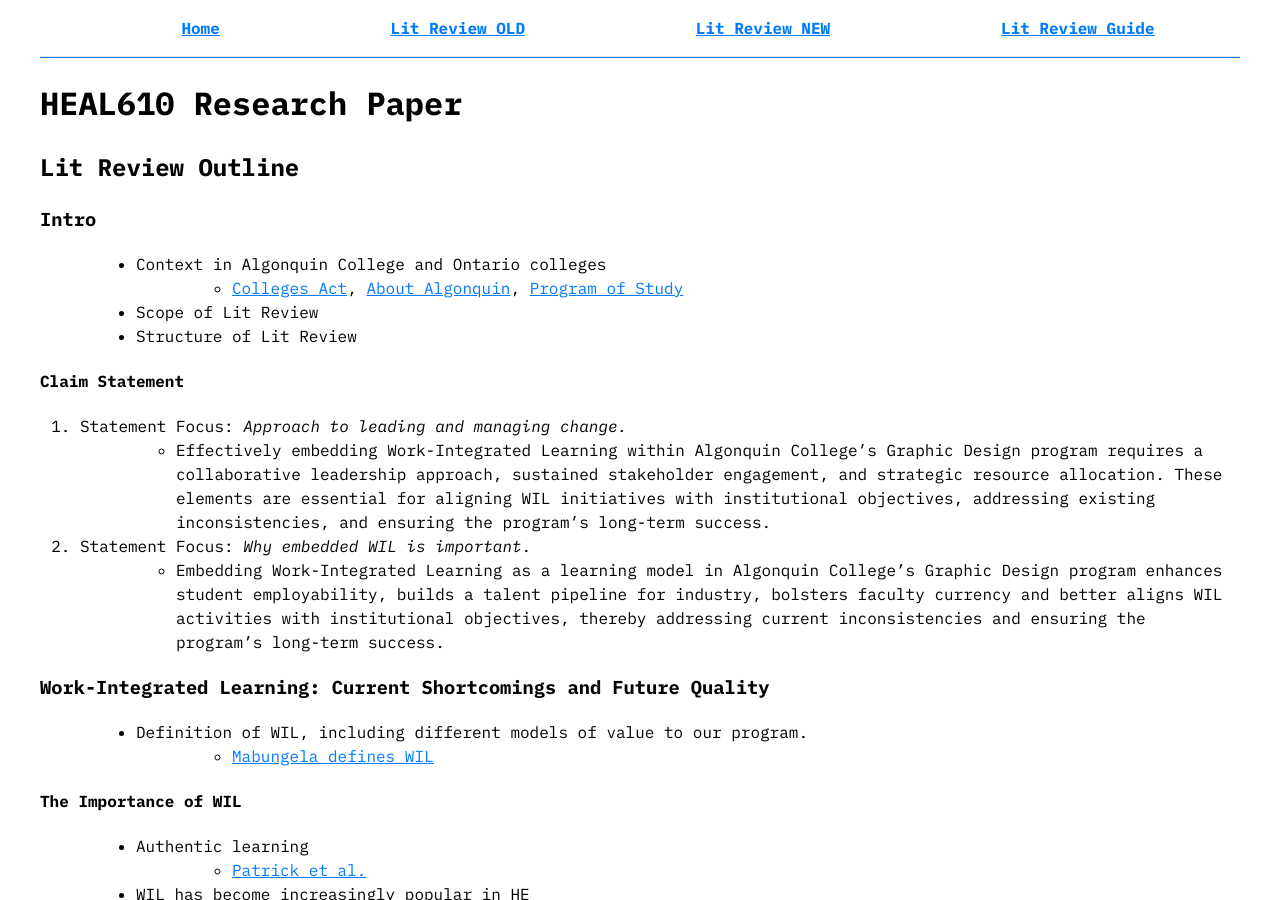
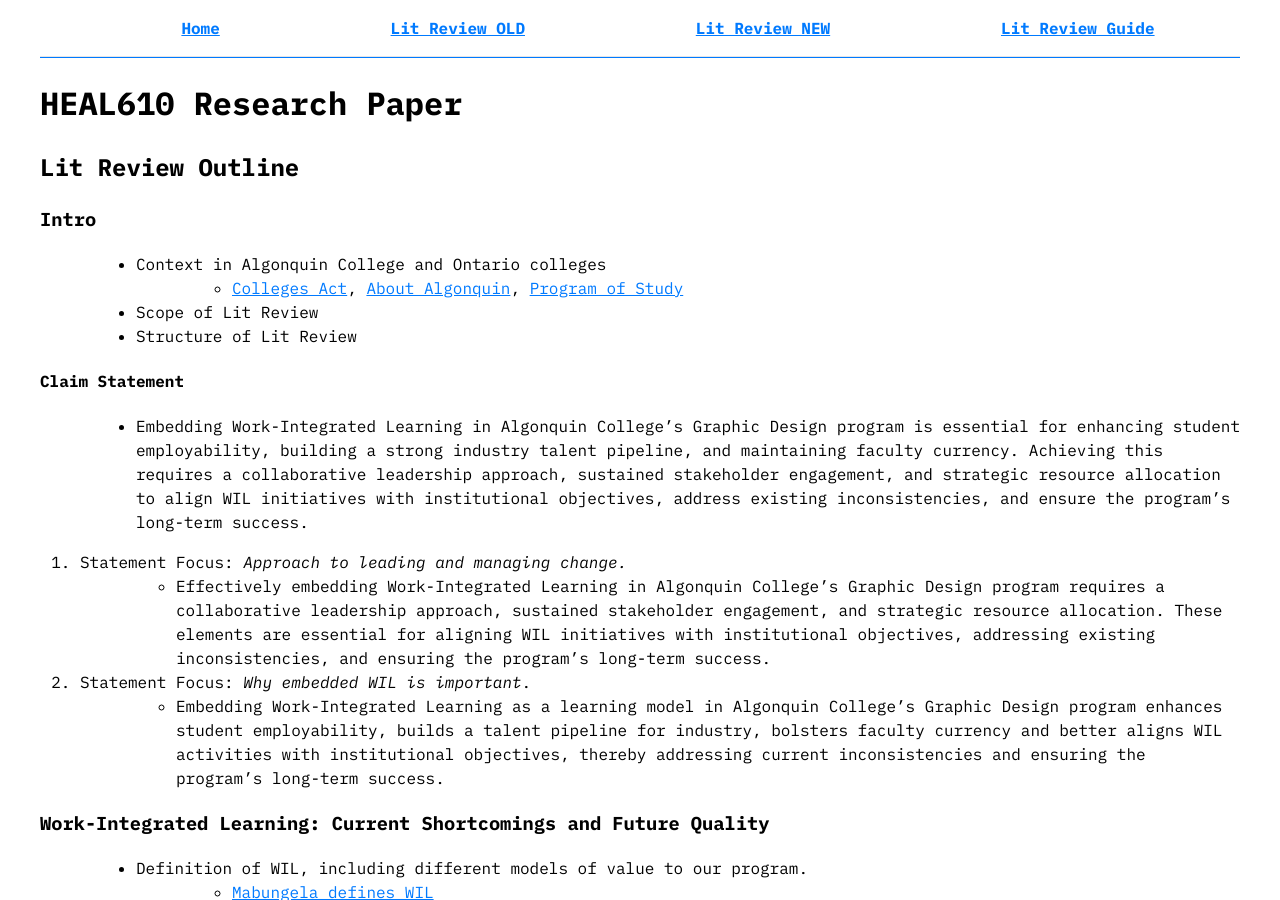
Before and after one commit to AlainParadis/HEAL610, a Jekyll site: the page built from index.md, in a window 1280 px wide and 900 px high. Built offline with Jekyll 4.4.1, drawn with Linux system fonts in a browser that asks for light colours.

```diff
--- a/index.md
+++ b/index.md
@@ -16,8 +16,10 @@
 
 #### Claim Statement
 
+-   Embedding Work-Integrated Learning in Algonquin College's Graphic Design program is essential for enhancing student employability, building a strong industry talent pipeline, and maintaining faculty currency. Achieving this requires a collaborative leadership approach, sustained stakeholder engagement, and strategic resource allocation to align WIL initiatives with institutional objectives, address existing inconsistencies, and ensure the program’s long-term success.
+
 1.  Statement Focus: *Approach to leading and managing change.*
--   Effectively embedding Work-Integrated Learning within Algonquin College's Graphic Design program requires a collaborative leadership approach, sustained stakeholder engagement, and strategic resource allocation. These elements are essential for aligning WIL initiatives with institutional objectives, addressing existing inconsistencies, and ensuring the program’s long-term success.
+-   Effectively embedding Work-Integrated Learning in Algonquin College's Graphic Design program requires a collaborative leadership approach, sustained stakeholder engagement, and strategic resource allocation. These elements are essential for aligning WIL initiatives with institutional objectives, addressing existing inconsistencies, and ensuring the program’s long-term success.
 
 2. Statement Focus: *Why embedded WIL is important*.
 -   Embedding Work-Integrated Learning as a learning model in Algonquin College's Graphic Design program enhances student employability, builds a talent pipeline for industry, bolsters faculty currency and better aligns WIL activities with institutional objectives, thereby addressing current inconsistencies and ensuring the program's long-term success.
```
